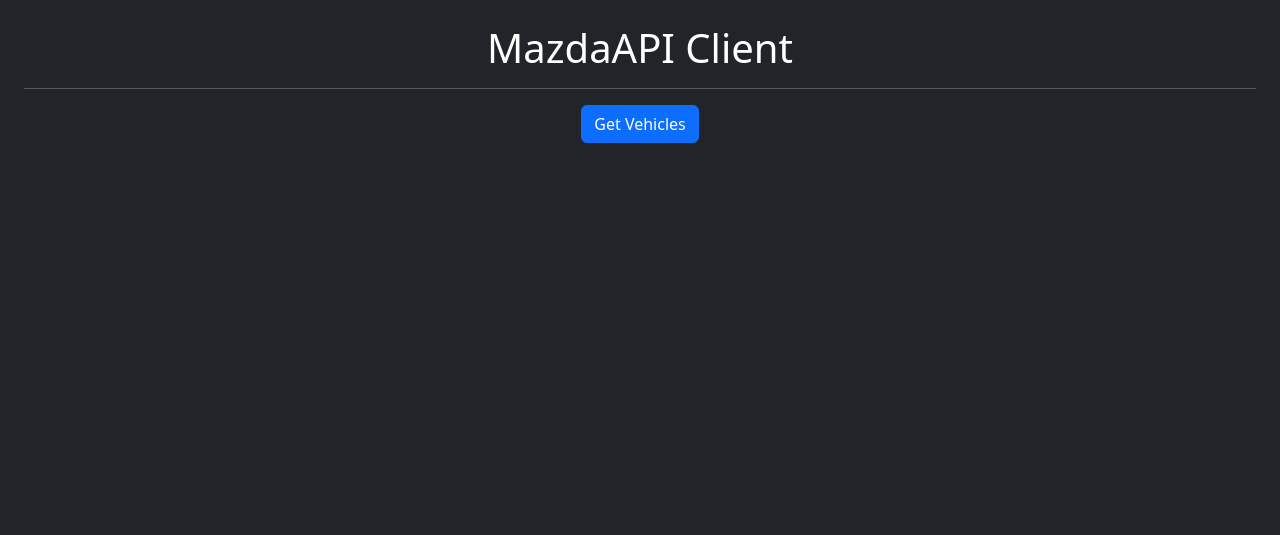
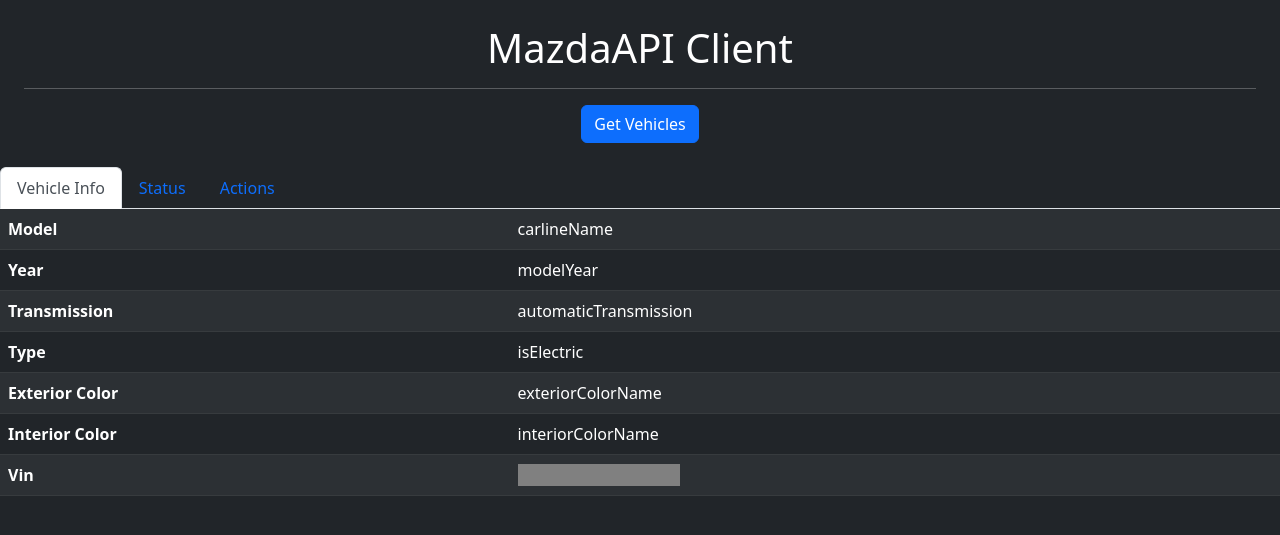
Before and after one commit to HomeworkHopper/MazdAPI, a Flask app: page / in a window 1280 px wide. Shown: the top 535 px of the page. Run offline with Flask 3, Linux system fonts and the light colour scheme; some libraries are stand-ins or nearby versions.

Commit message:
vehicle info view complete

```diff
--- a/app.py
+++ b/app.py
@@ -1,9 +1,8 @@
 import os
 
 import asyncio_patch
-
+from mapic import app
 from mapic import client
-from mapic import app
 
 if __name__ == "__main__":
     # generate a MapicConfig from config.yml
--- /dev/null
+++ b/mapic/static/css/spoil.css
@@ -0,0 +1,11 @@
+
+.spoiler {
+    background-color: gray;
+    color: transparent;
+    user-select: none;
+}
+
+.spoiler:hover {
+    background-color: inherit;
+    color: inherit;
+}
--- a/mapic/static/js/dashboard.js
+++ b/mapic/static/js/dashboard.js
@@ -61,9 +61,9 @@
                 throw new Error(`Server Error: ${json.error}`);
             }
         }).catch(error => {
-            // alert the user of an error
-            showAlert(error.message, 'danger');
-        })
+        // alert the user of an error
+        showAlert(error.message, 'danger');
+    })
         .finally(() => {
             // hide the loading overlay
             hide_overlay();
@@ -83,11 +83,42 @@
             UI.vehicleList.add(new Option(vehicle.nickname, JSON.stringify(vehicle)))
         }
 
+        // manually trigger vehicle change event
+        UI.vehicleList.dispatchEvent(new Event('change'))
+
         // update visibility of UI components
         UI.getVehicles.hidden = true
         UI.vehicleList.hidden = false
         UI.vehicleContentDiv.hidden = false
     });
+});
+
+// selected vehicle change
+UI.vehicleList.addEventListener('change', () => {
+
+    // get the JSON data associated with the selected vehicle
+    const selectedJson = JSON.parse(UI.vehicleList.value);
+
+    // display car model
+    $('#carModelInfo').html(selectedJson.carlineName);
+
+    // display car year
+    $('#carYearInfo').html(selectedJson.modelYear);
+
+    // display car transmission type
+    $('#carTransmissionInfo').html(selectedJson.automaticTransmission ? 'Automatic' : 'Manual');
+
+    // display car type (electric/gasoline)
+    $('#carElectricInfo').html(selectedJson.isElectric ? 'Electric' : 'Conventional (non-electric)');
+
+    // display car exterior color
+    $('#carExteriorColorInfo').html(selectedJson.exteriorColorName);
+
+    // display car interior color
+    $('#carInteriorColorInfo').html(selectedJson.interiorColorName);
+
+    // display car vin
+    $('#carVinInfo').html(selectedJson.vin);
 });
 
 // get status
--- a/mapic/templates/dashboard.html
+++ b/mapic/templates/dashboard.html
@@ -6,6 +6,8 @@
 
     <link href="https://cdn.jsdelivr.net/npm/bootstrap@5.2.3/dist/css/bootstrap.min.css" rel="stylesheet"
           integrity="sha384-rbsA2VBKQhggwzxH7pPCaAqO46MgnOM80zW1RWuH61DGLwZJEdK2Kadq2F9CUG65" crossorigin="anonymous">
+
+    <link rel="stylesheet" type="text/css" href="../static/css/spoil.css">
 
     <title>Dashboard</title>
 </head>
@@ -64,17 +66,19 @@
     </div>
 </div>
 
-<div id="vehicleContent" hidden>
+
+<div id="vehicleContent">
     <!-- Nav tabs -->
     <ul class="nav nav-tabs" id="myTab" role="tablist">
         <li class="nav-item" role="presentation">
-            <button class="nav-link active" id="status-tab" data-bs-toggle="tab" data-bs-target="#status" type="button"
-                    role="tab">Status
+            <button class="nav-link active" id="profile-tab" data-bs-toggle="tab" data-bs-target="#profile"
+                    type="button"
+                    role="tab">Vehicle Info
             </button>
         </li>
         <li class="nav-item" role="presentation">
-            <button class="nav-link" id="profile-tab" data-bs-toggle="tab" data-bs-target="#profile" type="button"
-                    role="tab">Vehicle Info
+            <button class="nav-link" id="status-tab" data-bs-toggle="tab" data-bs-target="#status" type="button"
+                    role="tab">Status
             </button>
         </li>
         <li class="nav-item" role="presentation">
@@ -82,47 +86,55 @@
                     role="tab">Actions
             </button>
         </li>
-        <li class="nav-item" role="presentation">
-            <button class="nav-link" id="settings-tab" data-bs-toggle="tab" data-bs-target="#settings" type="button"
-                    role="tab">Settings
-            </button>
-        </li>
     </ul>
 
     <!-- Tab panes -->
     <div class="tab-content">
-        <div class="tab-pane active" id="status" role="tabpanel" tabindex="0">
+        <div class="tab-pane active" id="profile" role="tabpanel" tabindex="0">
+            <table class="table table-dark table-striped">
+                <tbody>
+                <tr>
+                    <th scope="row">Model</th>
+                    <td id="carModelInfo">carlineName</td>
+                </tr>
+                <tr>
+                    <th scope="row">Year</th>
+                    <td id="carYearInfo">modelYear</td>
+                </tr>
+                <tr>
+                    <th scope="row">Transmission</th>
+                    <td id="carTransmissionInfo">automaticTransmission</td>
+                </tr>
+                <tr>
+                    <th scope="row">Type</th>
+                    <td id="carElectricInfo">isElectric</td>
+                </tr>
+                <tr>
+                    <th scope="row">Exterior Color</th>
+                    <td id="carExteriorColorInfo">exteriorColorName</td>
+                </tr>
+                <tr>
+                    <th scope="row">Interior Color</th>
+                    <td id="carInteriorColorInfo">interiorColorName</td>
+                </tr>
+                <tr>
+                    <th scope="row">Vin</th>
+                    <td><span class="spoiler" id="carVinInfo">1234567890ABCDEFG</span></td>
+                </tr>
+
+                </tbody>
+            </table>
+        </div>
+
+        <div class="tab-pane" id="status" role="tabpanel" tabindex="0">
 
             <button id="statusActionButton" type="button" class="btn btn-primary">Update Status</button>
 
         </div>
-        <div class="tab-pane" id="profile" role="tabpanel" tabindex="0">
 
-            <table class="table table-dark table-striped">
-                <tbody>
-                <tr>
-                    <th scope="row">Vin</th>
-                    <td>12345</td>
-                </tr>
-                <tr>
-                    <th scope="row">2</th>
-                    <td>Jacob</td>
-                    <td>Thornton</td>
-                    <td>@fat</td>
-                </tr>
-                <tr>
-                    <th scope="row">3</th>
-                    <td colspan="2">Larry the Bird</td>
-                    <td>@twitter</td>
-                </tr>
-                </tbody>
-            </table>
-
-        </div>
         <div class="tab-pane" id="messages" role="tabpanel" tabindex="0">
             <button id="lockDoorsActionButton" type="button" class="btn btn-primary">Lock Doors</button>
         </div>
-        <div class="tab-pane" id="settings" role="tabpanel" tabindex="0">...</div>
     </div>
 </div>
 
```
Also changed, not shown: mapic/__init__.py (+11 -11 lines).
